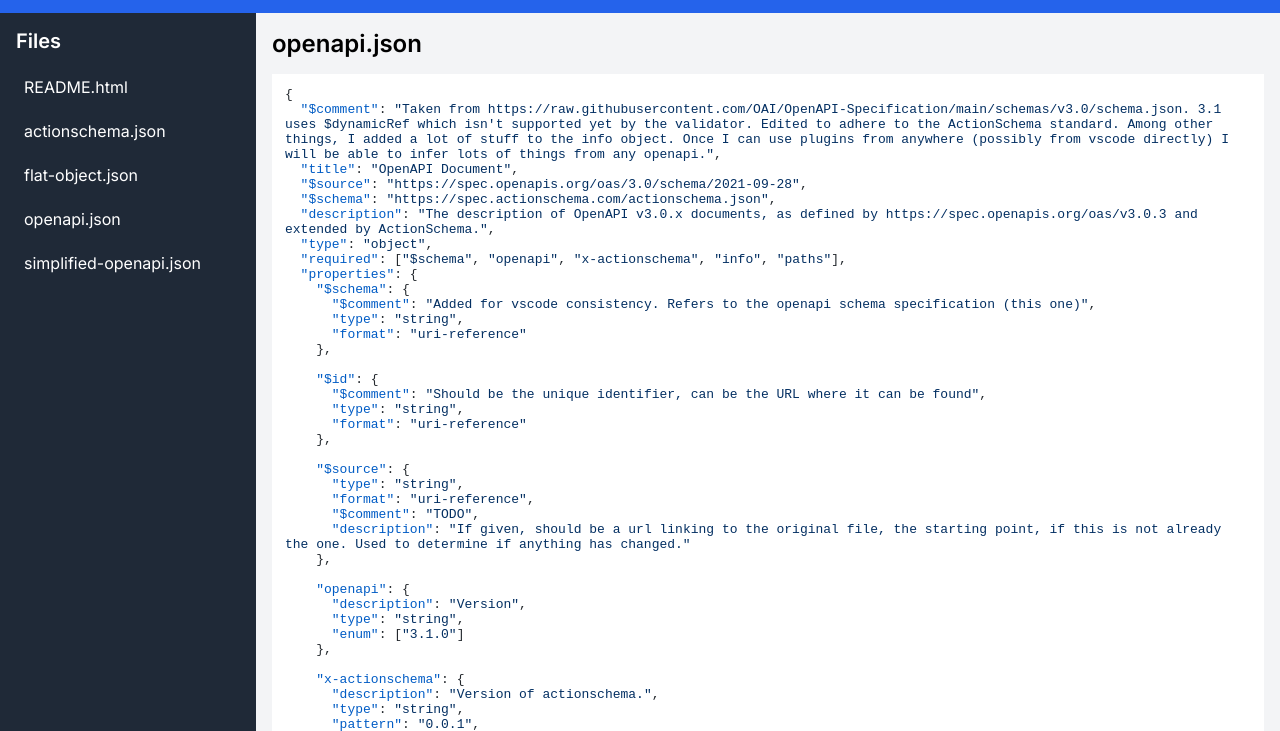
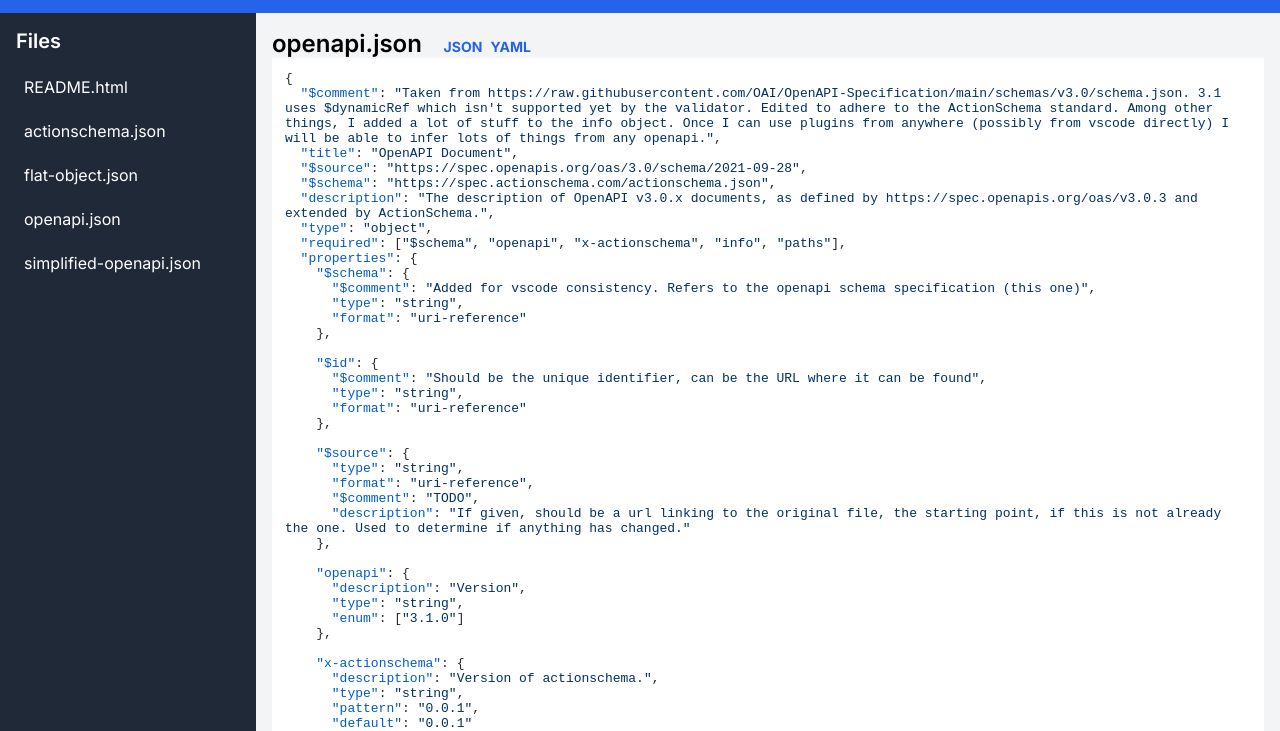
Before and after one commit to CodeFromAnywhere/actionschema-ref, a website: page public/index.html in a window 1280 px wide. Both pictures are taken after a click on the item "openapi.json". Shown: the part 69-800 px from the top of the page. Drawn offline with nearby package versions, Linux system fonts and the light colour scheme; no server answers.

Commit message:
improvements

```diff
--- a/public/index.html
+++ b/public/index.html
@@ -100,6 +100,21 @@
             word-wrap: break-word;
         }
 
+        .file-links {
+            font-size: 0.875rem;
+            margin-left: 1rem;
+        }
+
+        .file-links a {
+            color: #2563eb;
+            text-decoration: none;
+            margin-right: 0.5rem;
+        }
+
+        .file-links a:hover {
+            text-decoration: underline;
+        }
+
         @media (max-width: 768px) {
             .content-wrapper {
                 flex-direction: column;
@@ -133,7 +148,10 @@
 
         <main>
             <section id="fileContent">
-                <h2 id="fileName">README.html</h2>
+                <h2>
+                    <span id="fileName">README.html</span>
+                    <span id="fileLinks" class="file-links"></span>
+                </h2>
                 <div id="fileContentHtml"></div>
                 <pre><code id="fileContentCode" class="language-json"></code></pre>
             </section>
@@ -155,6 +173,7 @@
 
         const fileList = document.getElementById('fileList');
         const fileName = document.getElementById('fileName');
+        const fileLinks = document.getElementById('fileLinks');
         const fileContentHtml = document.getElementById('fileContentHtml');
         const fileContentCode = document.getElementById('fileContentCode');
 
@@ -165,12 +184,30 @@
             fileList.appendChild(fileItem);
         });
 
+        function updateFileLinks(file) {
+            fileLinks.innerHTML = '';
+            if (file.name.endsWith('.json')) {
+                const jsonLink = document.createElement('a');
+                jsonLink.href = file.path;
+                jsonLink.target = '_blank';
+                jsonLink.textContent = 'JSON';
+                fileLinks.appendChild(jsonLink);
+
+                const yamlLink = document.createElement('a');
+                yamlLink.href = file.path.replace('.json', '.yaml');
+                yamlLink.target = '_blank';
+                yamlLink.textContent = 'YAML';
+                fileLinks.appendChild(yamlLink);
+            }
+        }
+
         async function fetchFileContent(file) {
             try {
                 const response = await fetch(file.path);
                 const content = await response.text();
 
                 fileName.textContent = file.name;
+                updateFileLinks(file);
 
                 if (file.name === 'README.html') {
                     const parser = new DOMParser();
@@ -187,6 +224,7 @@
             } catch (error) {
                 console.error('Error fetching file:', error);
                 fileName.textContent = 'Error';
+                fileLinks.innerHTML = '';
                 fileContentHtml.style.display = 'none';
                 fileContentCode.style.display = 'block';
                 fileContentCode.textContent = 'Error fetching file. Please try again.';
```
